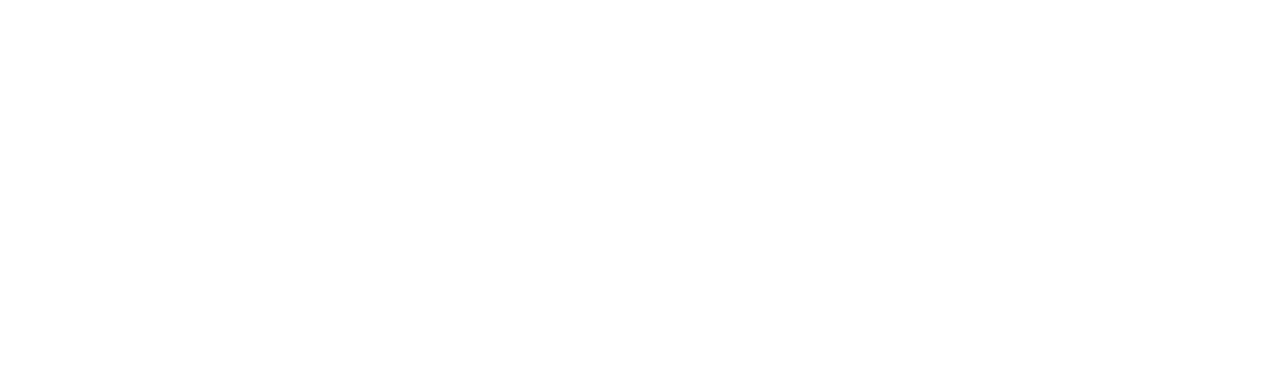
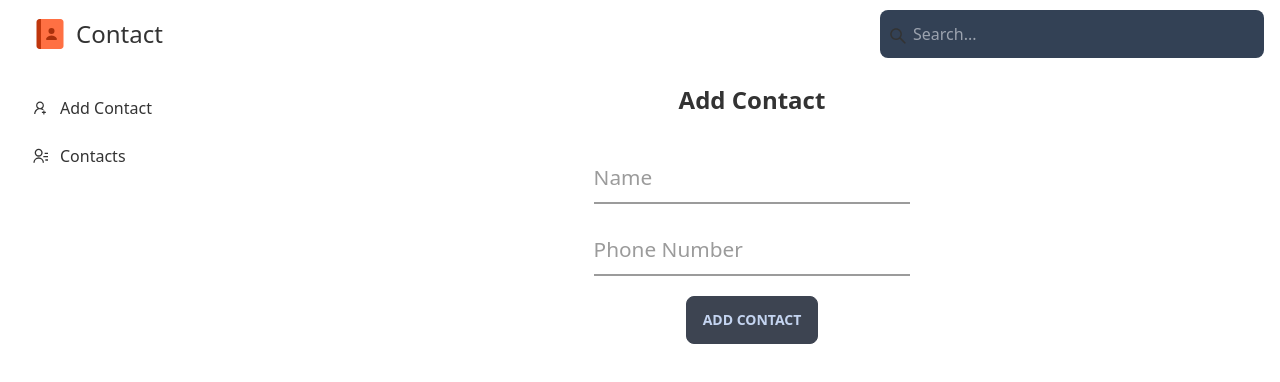
Before and after one commit to MazharulDev/Contact-list, a React (Create React App) app: page /new in a window 1280 px wide. Before the commit this address had no page. Shown: the top 382 px of the page. Built offline with nearby package versions, Linux system fonts and the light colour scheme.

Commit message:
dashboard and add contact contact list added

```diff
--- a/src/App.js
+++ b/src/App.js
@@ -1,5 +1,7 @@
 import { Route, Routes } from 'react-router-dom';
 import './App.css';
+import ContactList from './components/ContactList';
+import NewContact from './components/NewContact';
 import Home from './Home/Home';
 import Login from './shared/Login';
 
@@ -12,7 +14,11 @@
 
           <Home />
 
-        }></Route>
+        }>
+          <Route index element={<ContactList />}></Route>
+          <Route path='new' element={<NewContact />}></Route>
+        </Route>
+
         <Route path='/login' element={<Login />}></Route>
       </Routes>
     </div>
--- a/src/Home/Home.js
+++ b/src/Home/Home.js
@@ -1,10 +1,12 @@
 import React from 'react';
 import Header from '../components/Header';
+import Dashboard from '../components/Dashboard';
 
 const Home = () => {
     return (
         <div>
             <Header />
+            <Dashboard />
         </div>
     );
 };
--- /dev/null
+++ b/src/components/ContactList.js
@@ -0,0 +1,15 @@
+import React from 'react';
+
+const ContactList = () => {
+    return (
+        <div>
+            <div className='flex justify-around p-5 border-b-[1px] border-gray-600'>
+                <h3>Name</h3>
+                <h3>Phone Number</h3>
+            </div>
+            <h2>Contacts</h2>
+        </div>
+    );
+};
+
+export default ContactList;
--- /dev/null
+++ b/src/components/Css/NewContact.css
@@ -0,0 +1,58 @@
+.form__group {
+    position: relative;
+    padding: 15px 0 0;
+    margin-top: 10px;
+    width: 30%;
+  }
+
+  .form__field {
+    font-family: inherit;
+    width: 100%;
+    border: 0;
+    border-bottom: 2px solid #9b9b9b;
+    outline: 0;
+    font-size: 1.3rem;
+    color: #fff;
+    padding: 7px 0;
+    background: transparent;
+    transition: border-color 0.2s;
+  }
+  .form__field::placeholder {
+    color: transparent;
+  }
+  .form__field:placeholder-shown ~ .form__label {
+    font-size: 1.3rem;
+    cursor: text;
+    top: 20px;
+  }
+
+  .form__label {
+    position: absolute;
+    top: 0;
+    display: block;
+    transition: 0.2s;
+    font-size: 1rem;
+    color: #9b9b9b;
+  }
+
+  .form__field:focus {
+    padding-bottom: 6px;
+    font-weight: 700;
+    border-width: 3px;
+    border-image: linear-gradient(to right, #11998e, #38ef7d);
+    border-image-slice: 1;
+  }
+  .form__field:focus ~ .form__label {
+    position: absolute;
+    top: 0;
+    display: block;
+    transition: 0.2s;
+    font-size: 1rem;
+    color: #11998e;
+    font-weight: 700;
+  }
+
+  /* reset input */
+  .form__field:required, .form__field:invalid {
+    box-shadow: none;
+  }
--- /dev/null
+++ b/src/components/Dashboard.js
@@ -0,0 +1,30 @@
+import React from 'react';
+import { Link, Outlet } from 'react-router-dom';
+import { RiContactsLine } from 'react-icons/ri'
+import { AiOutlineUserAdd } from 'react-icons/ai'
+
+const Dashboard = () => {
+    return (
+        <div>
+            <div class="drawer drawer-mobile">
+                <input id="my-drawer-2" type="checkbox" class="drawer-toggle" />
+                <div class="drawer-content flex flex-col">
+
+                    <Outlet />
+
+                </div>
+                <div class="drawer-side">
+                    <label for="my-drawer-2" class="drawer-overlay"></label>
+                    <ul class="menu p-4 overflow-y-auto w-56 bg-base-100 text-base-content ">
+                        <li><Link to='new'><AiOutlineUserAdd /> Add Contact</Link></li>
+                        <li><Link to='/'><RiContactsLine /> Contacts</Link></li>
+
+                    </ul>
+
+                </div>
+            </div>
+        </div>
+    );
+};
+
+export default Dashboard;
--- a/src/components/Header.js
+++ b/src/components/Header.js
@@ -1,17 +1,19 @@
 import React from 'react';
 import { FcContacts } from 'react-icons/fc'
 import { AiOutlineSearch } from 'react-icons/ai'
+import { AiOutlineMenuUnfold } from 'react-icons/ai'
 
 const Header = () => {
     return (
         <div className='flex items-center justify-between px-4'>
             <div className='text-2xl p-4 flex items-center gap-2'>
+                <label for="my-drawer-2" class="cursor-pointer drawer-button lg:hidden"><AiOutlineMenuUnfold /></label>
                 <FcContacts className='text-4xl' />
                 <h2>Contact</h2>
             </div>
             <div>
                 <AiOutlineSearch className='absolute mt-4 ml-2 text-xl' />
-                <input type="text" placeholder="Search..." className="input w-96 bg-slate-700 focus:outline-0 px-8" />
+                <input type="text" placeholder="Search..." className="input w-96 bg-slate-700 focus:outline-0 focus:bg-slate-200 px-8" />
             </div>
         </div>
     );
--- /dev/null
+++ b/src/components/NewContact.js
@@ -0,0 +1,26 @@
+import React from 'react';
+import './Css/NewContact.css'
+const NewContact = () => {
+    return (
+        <div>
+            <h2 className='text-center text-2xl font-bold p-4'>Add Contact</h2>
+            <div className='flex justify-center'>
+                <div class="form__group field">
+                    <input type="input" class="form__field" placeholder="Name" name="name" id='name' required />
+                    <label for="name" class="form__label">Name</label>
+                </div>
+            </div>
+            <div className='flex justify-center'>
+                <div class="form__group field">
+                    <input type="input" class="form__field" placeholder="Phone Number" name="number" id='number' required />
+                    <label for="number" class="form__label">Phone Number</label>
+                </div>
+            </div>
+            <div className='flex justify-center mt-5'>
+                <button className='btn'>Add Contact</button>
+            </div>
+        </div>
+    );
+};
+
+export default NewContact;
```
